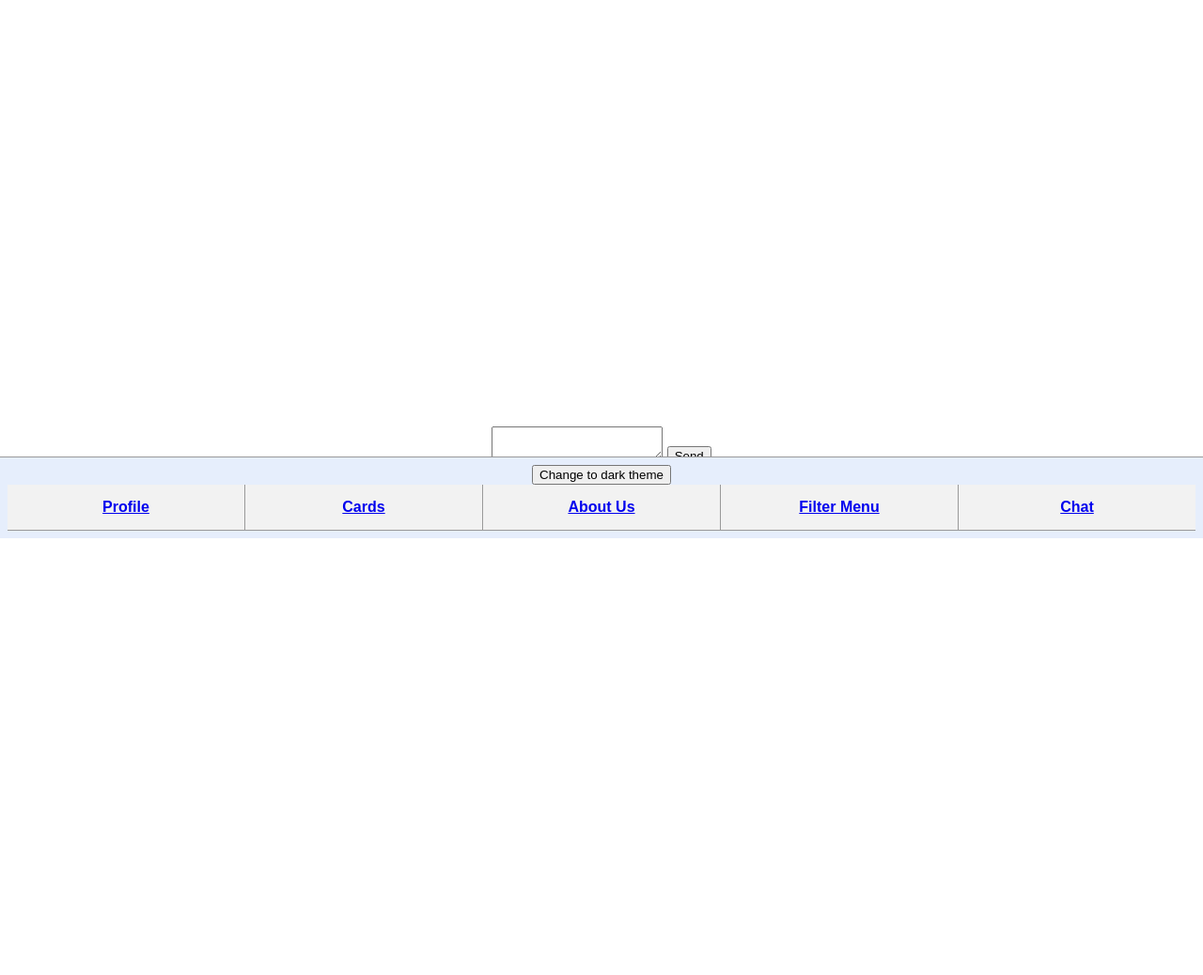
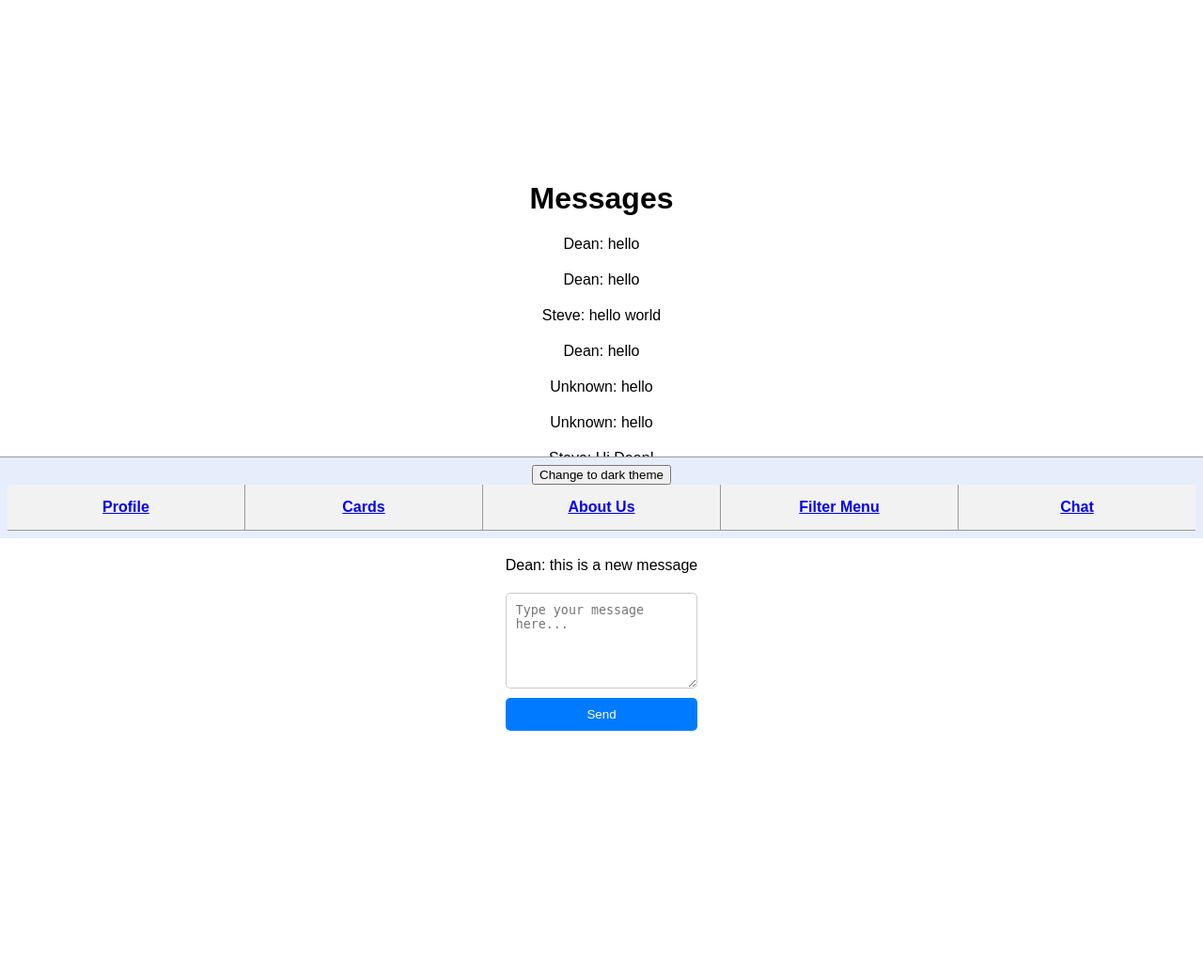
Before and after one commit to danefortun/biteswipe, a Flask app: page /chat in a window 1280 px wide. Shown: the part 227-1265 px from the top of the page at 94% size. Run offline with Flask 3, Linux system fonts and the light colour scheme; the visitor is signed in with stand-in values (Sample User, id 1).

Commit message:
file worked in: main.py blog.html blog_db.py I made it so there is now live chating between users

```diff
--- a/main.py
+++ b/main.py
@@ -84,6 +84,7 @@ def login():
         found_user = Users.query.filter_by(email=user).first()
         if found_user:
             session["email"] = found_user.email
+            session['id']=found_user.id
         else:
             usr = Users(user,email=user,password=password)
             db.session.add(usr)
@@ -98,14 +99,38 @@ def login():
 
 @app.route('/chat',methods = ["Post","Get"])
 def blog():
-    if not 'email' in session:
+    #this function will show the last 20 messages sent
+    if not 'email' in session and not 'id' in session:
         return redirect(url_for("login"))
 
+
     if request.method == "POST":
+
         message = request.form["message"]
         if message != '':
-            print(message)
+            new_msg = BlogPosts(message,session.get("id"))
+            db.session.add(new_msg)
+            db.session.commit()
+            print("hello world")
+            return redirect(url_for("blog"))
+
+
+
     return render_template("blog.html")
+
+@app.route("/get_posts")
+def get_posts():
+    posts = BlogPosts.query.order_by(BlogPosts.id.desc()).limit(10).all()
+
+    return {
+        "posts": [
+            {
+
+                "message": p.message,
+                "user_id": Users.query.get(p.user_id).name if Users.query.get(p.user_id) else "Unknown"
+            } for p in posts
+        ]
+    }
 
 @app.route('/logout')
 def logout():
--- a/templates/blog.html
+++ b/templates/blog.html
@@ -1,15 +1,49 @@
-{% extends "base.html"%}
+{% extends "base.html" %}
 
-{%block content%}
+{% block content %}
+<div style="max-width: 600px; margin: auto; padding: 20px;">
+
+    <h1>Messages</h1>
+
+    <!-- Messages list -->
+    <ul style="list-style: none; padding: 0; margin-bottom: 20px;">
+        <div id="posts"></div>
+    </ul>
+
+    <!-- Message form -->
+    <form method="POST" style="display: flex; flex-direction: column; gap: 10px;">
+        <input type="hidden" name="action" value="send">
+        <textarea name="message" placeholder="Type your message here..." style="padding: 10px; border-radius: 5px; border: 1px solid #ccc; resize: vertical; min-height: 80px;"></textarea>
+        <input type="submit" value="Send" style="padding: 10px; border-radius: 5px; border: none; background-color: #007bff; color: white; cursor: pointer;">
+    </form>
+
+</div>
 
 
+<script>
+function loadPosts() {
+    fetch("/get_posts")
+        .then(response => response.json())
+        .then(data => {
+            const postsDiv = document.getElementById("posts");
+            postsDiv.innerHTML = "";
 
+            data.posts.forEach(post => {
+                postsDiv.innerHTML += `
+                    <div style="margin-bottom: 20px;">
+                        <p>${post.user_id}: ${post.message}</p>
 
-    <form method="POST">
-    <input type="hidden" name="action">
-    <textarea name="message">{{ '' }}</textarea>
-    <input type="submit" value="Send">
-</form>
+                    </div>
+                `;
+            });
+        });
+}
 
+// Load immediately
+loadPosts();
 
-{%endblock%}
+// Refresh posts every 3 seconds
+setInterval(loadPosts, 3000);
+</script>
+
+{% endblock %}
```
Also changed, not shown: blog_db.py (+25 -2 lines), instance/blogPosts.db, instance/users.db, static/uploads/di326@drexel.edu.png (added).
